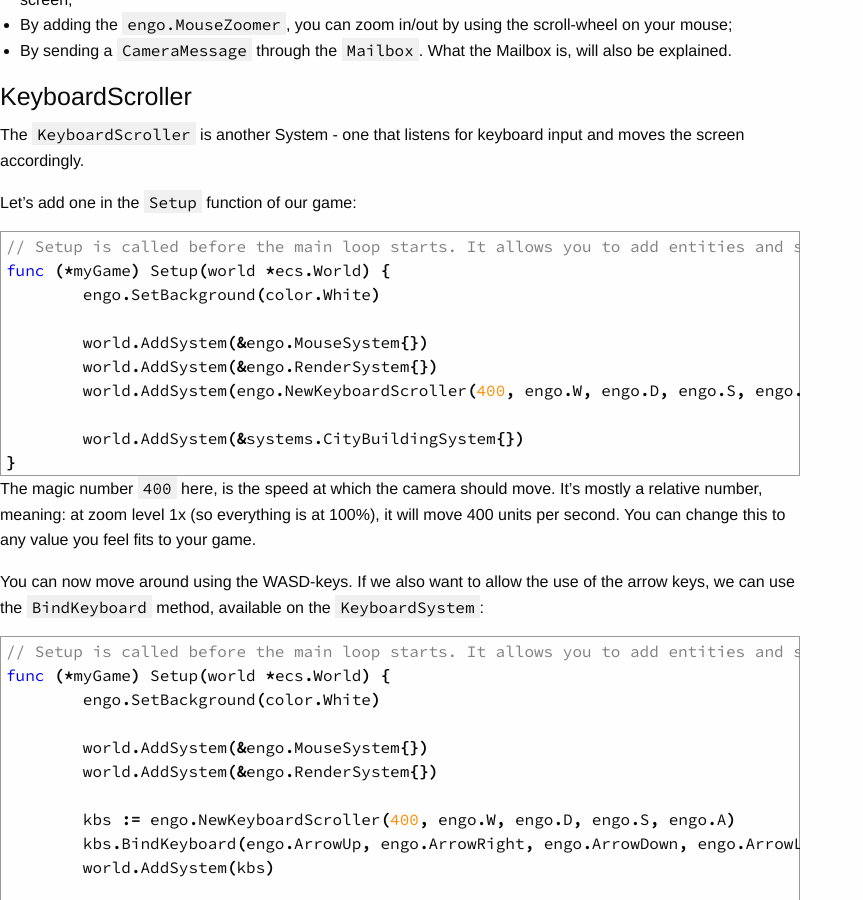
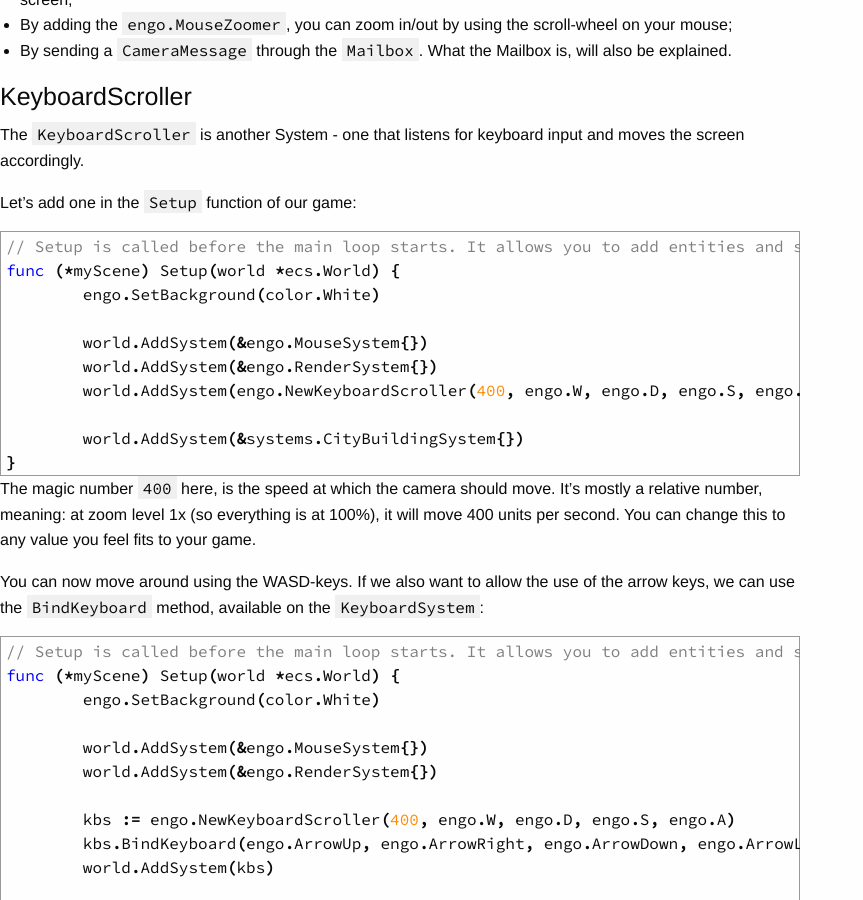
Before and after one commit to EngoEngine/engoengine.github.io, a Jekyll site: the page built from tutorials/_posts/2016-04-11-camera-movement.md, in a window 1280 px wide and 900 px high, scrolled down 852 px. Shown: the whole window, without its empty margins (0-863 px from the left). Built offline with Jekyll 4.4.1, drawn with Linux system fonts in a browser that asks for light colours; nearby versions of some CDN libraries.

Commit message:
Updated tutorial 03-camera-movement to new ecs

```diff
--- a/tutorials/_posts/2016-04-11-camera-movement.md
+++ b/tutorials/_posts/2016-04-11-camera-movement.md
@@ -36,7 +36,7 @@ The `KeyboardScroller` is another System - one that listens for keyboard input a
 Let's add one in the `Setup` function of our game:
 {% highlight go %}
 // Setup is called before the main loop starts. It allows you to add entities and systems to your Scene.
-func (*myGame) Setup(world *ecs.World) {
+func (*myScene) Setup(world *ecs.World) {
 	engo.SetBackground(color.White)
 
 	world.AddSystem(&engo.MouseSystem{})
@@ -57,7 +57,7 @@ You can now move around using the WASD-keys. If we also want to allow the use of
 
 {% highlight go %}
 // Setup is called before the main loop starts. It allows you to add entities and systems to your Scene.
-func (*myGame) Setup(world *ecs.World) {
+func (*myScene) Setup(world *ecs.World) {
 	engo.SetBackground(color.White)
 
 	world.AddSystem(&engo.MouseSystem{})
```
